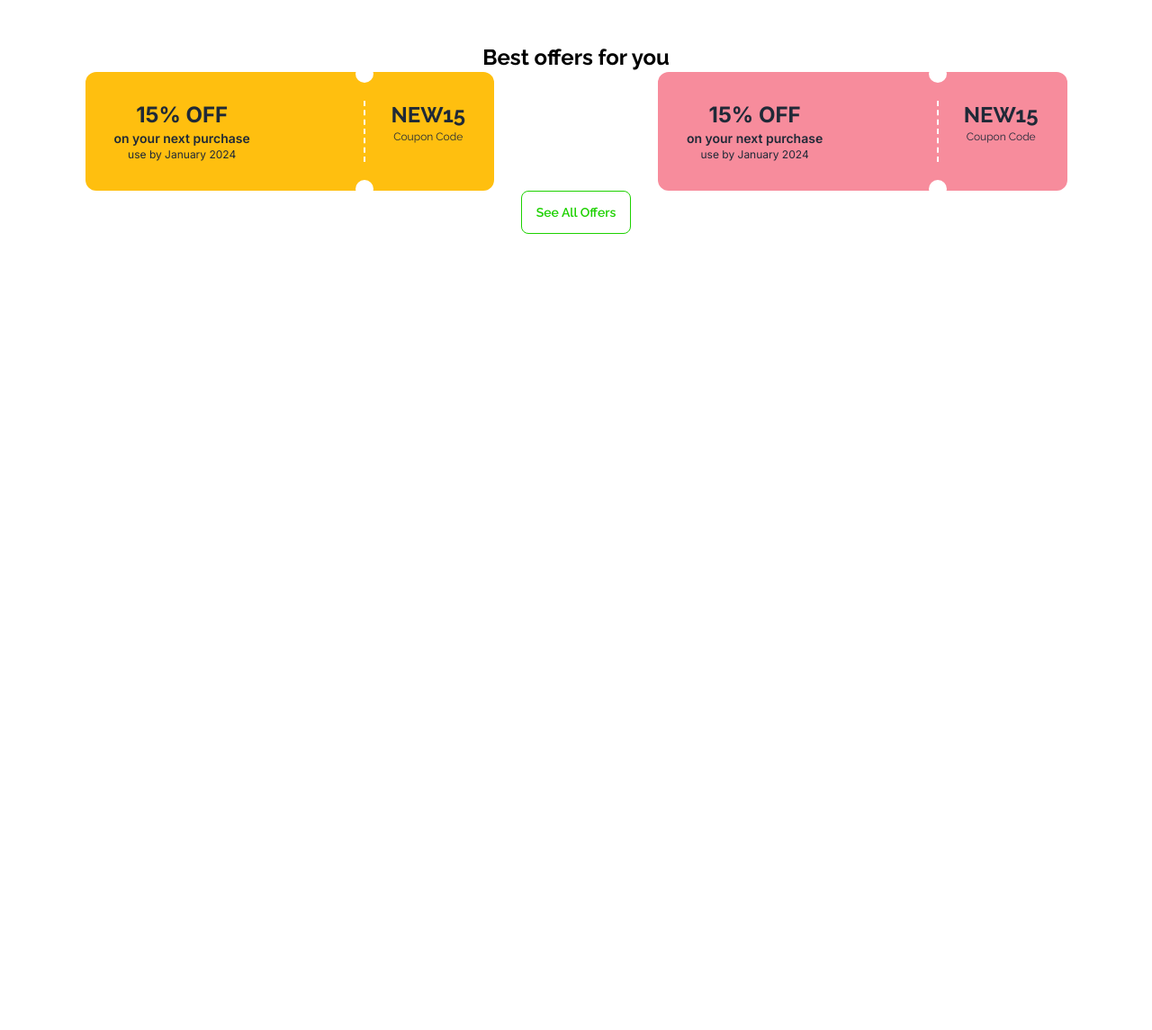
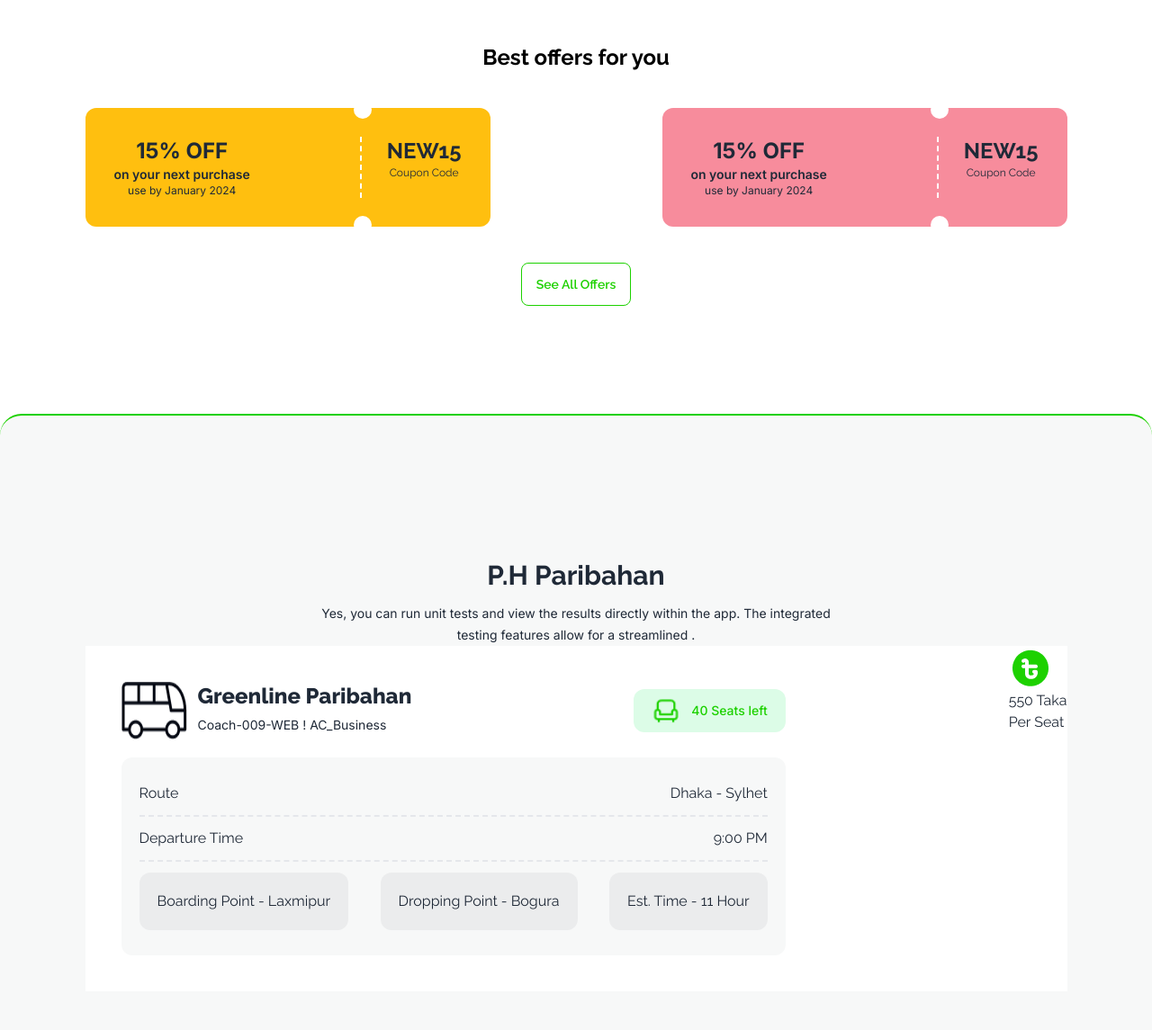
Before and after one commit to Naimul920/programming-hero-assignment-05, a plain HTML site: page index.html in a window 1280 px wide. Shown: the part 744-1889 px from the top of the page at 90% size. Before the commit the page ends 1044 px from the top, so only its background shows below. Drawn offline with nearby package versions, Linux system fonts and the light colour scheme.

Commit message:
working on ticket section

```diff
--- a/index.html
+++ b/index.html
@@ -102,8 +102,8 @@
                 <div>
                     <h1 class="text-black font-bold text-2xl">Best offers for you</h1>
                 </div>
-                <div class="flex justify-between">
-                    <div class="bg-[#FFBF0F] w-5/12 rounded-xl flex justify-between p-8">
+                <div class="flex flex-col gap-10 items-center lg:flex-row lg:justify-between mb-10 mt-10">
+                    <div class="bg-[#FFBF0F] w-[450px] rounded-xl flex justify-between p-8">
                         <div class="font-inter">
                             <h1 class="text-2xl font-bold">15% OFF</h1>
                             <h4 class="text-sm font-semibold">on your next purchase</h4>
@@ -118,7 +118,7 @@
                             <p class="text-xs font-normal">Coupon Code</p>
                         </div>
                     </div>
-                    <div class="bg-[#F78C9C] w-5/12 rounded-xl flex justify-between p-8">
+                    <div class="bg-[#F78C9C] w-[450px] rounded-xl flex justify-between p-8">
                         <div class="font-inter">
                             <h1 class="text-2xl font-bold">15% OFF</h1>
                             <h4 class="text-sm font-semibold">on your next purchase</h4>
@@ -140,7 +140,59 @@
             </div>
         </section>
     </header>
-    <main></main>
+    <main class="max-w-[1440px] mx-auto p-10 border-t-2 border-[#1DD100] rounded-3xl mt-20 bg-[#F7F8F8]">
+        <section class="max-w-[1171px] mx-auto p-10">
+            <div class="text-center pt-20">
+                <h1 class="text-3xl font-bold pb-3">P.H Paribahan</h1>
+                <p class="font-inter font-normal text-sm leading-6">Yes, you can run unit tests and view the results
+                    directly within the app. The integrated <br> testing features allow for a streamlined .</p>
+            </div>
+            <div class="bg-white flex justify-between">
+                <div class="w-3/4 p-10 ">
+                    <div class="flex flex-col items-center lg:flex-row gap-2 lg:justify-between">
+                        <div class="flex gap-3">
+                            <img src="images/bus-logo.png" alt="">
+                            <div>
+                                <h1 class="text-2xl font-extrabold">Greenline Paribahan</h1>
+                                <p class="font-inter text-sm leading-8">Coach-009-WEB ! AC_Business</p>
+                            </div>
+                        </div>
+                        <div class="text-[#1DD100] bg-green-100  px-5 flex items-center gap-3 rounded-xl w-max h-12">
+                            <img class="size-8" src="images/seat-green.png" alt="">
+                            <p class="font-inter font-medium text-sm">40 Seats left</p>
+                        </div>
+                    </div>
+                    <div class="bg-[#F7F8F8] mt-5 rounded-xl px-5 py-7">
+                        <div class=" flex justify-between border-b-2 border-dashed pb-3">
+                            <p>Route</p>
+                            <p>Dhaka - Sylhet</p>
+                        </div>
+                        <div class="flex justify-between  border-b-2 border-dashed py-3">
+                            <p>Departure Time</p>
+                            <p>9:00 PM</p>
+                        </div>
+                        <div class=" flex justify-between pt-3">
+                            <div class="bg-[#EBECED] p-5 rounded-xl">
+                                <p>Boarding Point - Laxmipur</p>
+                            </div>
+                            <div class="bg-[#EBECED] p-5 rounded-xl">
+                                <p>Dropping Point - Bogura</p>
+                            </div>
+                            <div class="bg-[#EBECED] p-5 rounded-xl">
+                                <p>Est. Time - 11 Hour</p>
+                            </div>
+                        </div>
+                    </div>
+                </div>
+                <div>
+                    <img src="images/fare.png" alt="">
+                    <h1>550 Taka</h1>
+                    <p>Per Seat</p>
+                </div>
+            </div>
+        </section>
+        <section></section>
+    </main>
     <footer></footer>
     <script src="scripts/utility.js"></script>
     <script src="scripts/b-ticket.js"></script>
```
